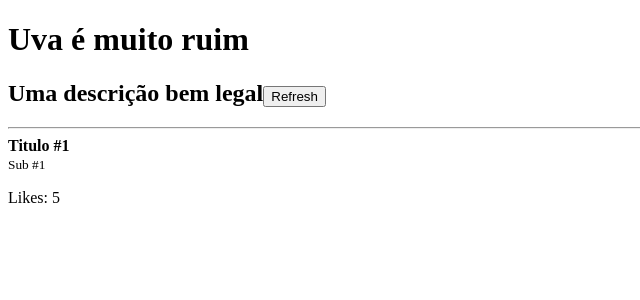
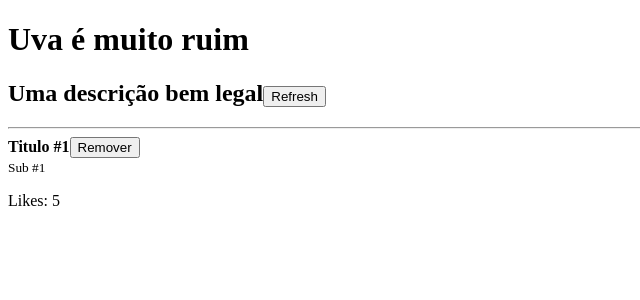
Before and after one commit to gcmorais/study-assignments, a React app in the folder jstack/react-fundamentos/: page / in a window 1280 px wide. Shown: the top 300 px of the page, without its empty margins (0-640 px from the left). Built offline with nearby package versions, Linux system fonts and the light colour scheme.

Commit message:
callback via props

```diff
--- a/jstack/react-fundamentos/src/App.js
+++ b/jstack/react-fundamentos/src/App.js
@@ -4,22 +4,30 @@
 import Header from './Header';
 
 function App() {
-  const [ posts, setPosts ] = useState([
-    { title: 'Titulo #1', subtitle: 'Sub #1', likes: 10 }
-  ]);
-
-  //  posts vai armazenar a informaçao que o componente vai renderizar novamente.
-  //  setPosts é a função que vai fazer a alteração dos dados.
+  const [ posts, setPosts ] = useState(
+    [
+      { id: Math.random(), title: 'Titulo #1', subtitle: 'Sub #1', likes: 10 }
+    ]
+  );
+  // no useState, temos um array com 2 posições: na primeira posiçao será o valor que queremos armazenar
+  // na segunda posição a função que vai fazer a alteração dos dados (fazer a renderização novamente)
 
   function handleRefresh(){
     setPosts((prevState) => [
       ...prevState,
       {
+        id: Math.random(),
         title: `Titulo #${prevState.length + 1}`,
         subtitle: `subtitle #${prevState.length + 1}`,
         likes: 50
       }
     ])
+  }
+
+  function handleRemovePost(postId){
+    setPosts((prevState) => (
+      prevState.filter(post => post.id !== postId)
+    ))
   }
 
     return(
@@ -35,7 +43,9 @@
             <Post
               key={post.title}
               media={post.likes}
+              onRemove= {handleRemovePost}
               postagem={{
+                id: post.id,
                 title: post.title,
                 subtitle: post.subtitle,
               }}
--- a/jstack/react-fundamentos/src/Post.js
+++ b/jstack/react-fundamentos/src/Post.js
@@ -1,11 +1,15 @@
 import React from 'react';
 import PropTypes from 'prop-types';
 
-function Post({ media, postagem }){
+function Post({ media, postagem, onRemove }){
     return(
         <>
             <article>
-                <strong>{postagem.title}</strong><br/>
+                <strong>
+                    {postagem.title}
+                    <button onClick={() => onRemove(postagem.id)}>Remover</button>
+                </strong>
+                <br/>
                 <small>{postagem.subtitle}</small>
                 <br />
                 <p>Likes: {media /2}</p>
@@ -18,7 +22,9 @@
 // TIPAGEM
 Post.propTypes = {
     media: PropTypes.number.isRequired,
+    onRemove: PropTypes.func.isRequired,
     postagem: PropTypes.shape({
+        id: PropTypes.number.isRequired,
         title: PropTypes.string.isRequired,
         subtitle: PropTypes.string.isRequired,
     }).isRequired,
```
